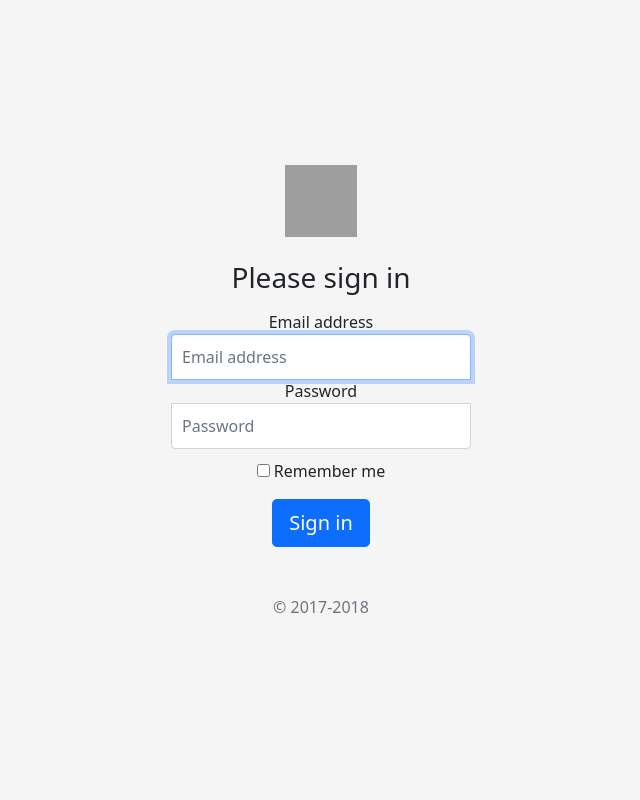
After one commit to msnyman1991/noted, a Flask app: page /login in a window 1280 px wide. The commit adds this page. Shown: the whole page, without its empty margins (319-959 px from the left). Run offline with Flask 2, Linux system fonts and the light colour scheme; grey boxes are pictures that could not be loaded.

Commit message:
added login screen, updated notes style

```diff
--- a/app.py
+++ b/app.py
@@ -1,12 +1,10 @@
 import flask
 from flask import Flask,render_template,request
-import pymongo
 from pymongo import MongoClient
 import datetime
-import pprint
 from jinja2 import Environment
 from jinja2.loaders import FileSystemLoader
-import requests
+
 
 app = Flask(__name__)
 
@@ -14,6 +12,10 @@ client = MongoClient('localhost', 27017)
 
 # MongoDB client
 db = client.noted.user_notes
+
+@app.route('/login')
+def login():
+    return render_template('login.html')
 
 @app.route('/')
 def home():
--- a/static/styles/style.css
+++ b/static/styles/style.css
@@ -0,0 +1,49 @@
+html,
+body {
+  height: 100%;
+}
+
+body {
+  display: -ms-flexbox;
+  display: -webkit-box;
+  display: flex;
+  -ms-flex-align: center;
+  -ms-flex-pack: center;
+  -webkit-box-align: center;
+  align-items: center;
+  -webkit-box-pack: center;
+  justify-content: center;
+  padding-top: 40px;
+  padding-bottom: 40px;
+  background-color: #f5f5f5;
+}
+
+.form-signin {
+  width: 100%;
+  max-width: 330px;
+  padding: 15px;
+  margin: 0 auto;
+}
+.form-signin .checkbox {
+  font-weight: 400;
+}
+.form-signin .form-control {
+  position: relative;
+  box-sizing: border-box;
+  height: auto;
+  padding: 10px;
+  font-size: 16px;
+}
+.form-signin .form-control:focus {
+  z-index: 2;
+}
+.form-signin input[type="email"] {
+  margin-bottom: -1px;
+  border-bottom-right-radius: 0;
+  border-bottom-left-radius: 0;
+}
+.form-signin input[type="password"] {
+  margin-bottom: 10px;
+  border-top-left-radius: 0;
+  border-top-right-radius: 0;
+}
--- /dev/null
+++ b/templates/login.html
@@ -0,0 +1,35 @@
+  <head>
+    <meta charset="utf-8">
+    <meta name="viewport" content="width=device-width, initial-scale=1, shrink-to-fit=no">
+    <meta name="description" content="">
+    <meta name="author" content="">
+    <link rel="icon" href="/docs/4.0/assets/img/favicons/favicon.ico">
+
+    <title>Signin Template for Bootstrap</title>
+
+    <link rel="canonical" href="https://getbootstrap.com/docs/4.0/examples/sign-in/">
+
+    <!-- Bootstrap core CSS -->
+    <link rel="stylesheet" href="https://cdn.jsdelivr.net/npm/bootstrap@5.1.2/dist/css/bootstrap.min.css" integrity="sha384-uWxY/CJNBR+1zjPWmfnSnVxwRheevXITnMqoEIeG1LJrdI0GlVs/9cVSyPYXdcSF" crossorigin="anonymous">
+    <link rel="stylesheet" type="text/css" href="static/styles/style.css">
+
+  </head>
+
+  <body class="text-center">
+    <form class="form-signin">
+      <img class="mb-4" src="https://getbootstrap.com/docs/4.0/assets/brand/bootstrap-solid.svg" alt="" width="72" height="72">
+      <h1 class="h3 mb-3 font-weight-normal">Please sign in</h1>
+      <label for="inputEmail" class="sr-only">Email address</label>
+      <input type="email" id="inputEmail" class="form-control" placeholder="Email address" required autofocus>
+      <label for="inputPassword" class="sr-only">Password</label>
+      <input type="password" id="inputPassword" class="form-control" placeholder="Password" required>
+      <div class="checkbox mb-3">
+        <label>
+          <input type="checkbox" value="remember-me"> Remember me
+        </label>
+      </div>
+      <button class="btn btn-lg btn-primary btn-block" type="submit">Sign in</button>
+      <p class="mt-5 mb-3 text-muted">&copy; 2017-2018</p>
+    </form>
+  </body>
+</html>
```
Also changed, not shown: templates/view_notes.html (+13 -2 lines).
